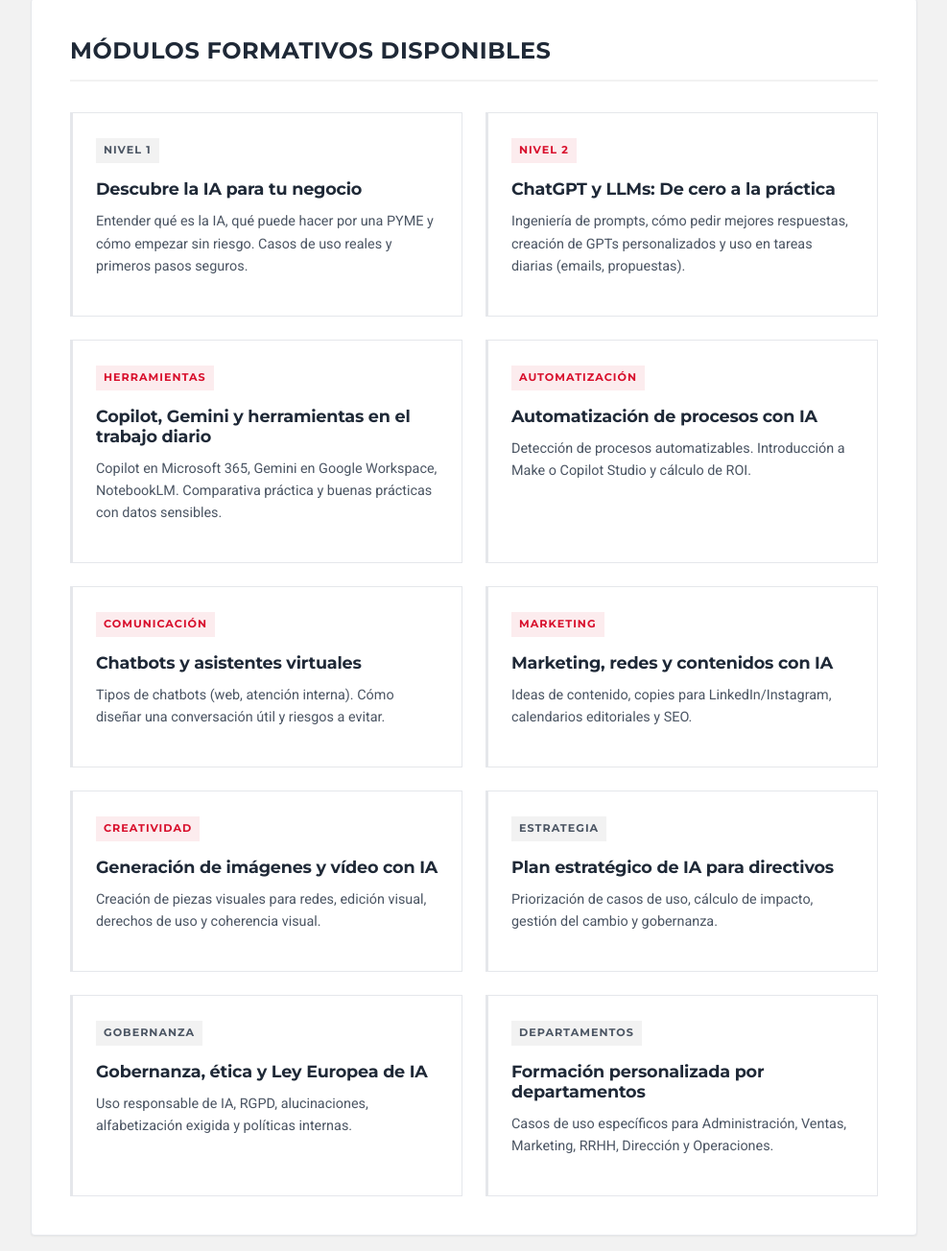
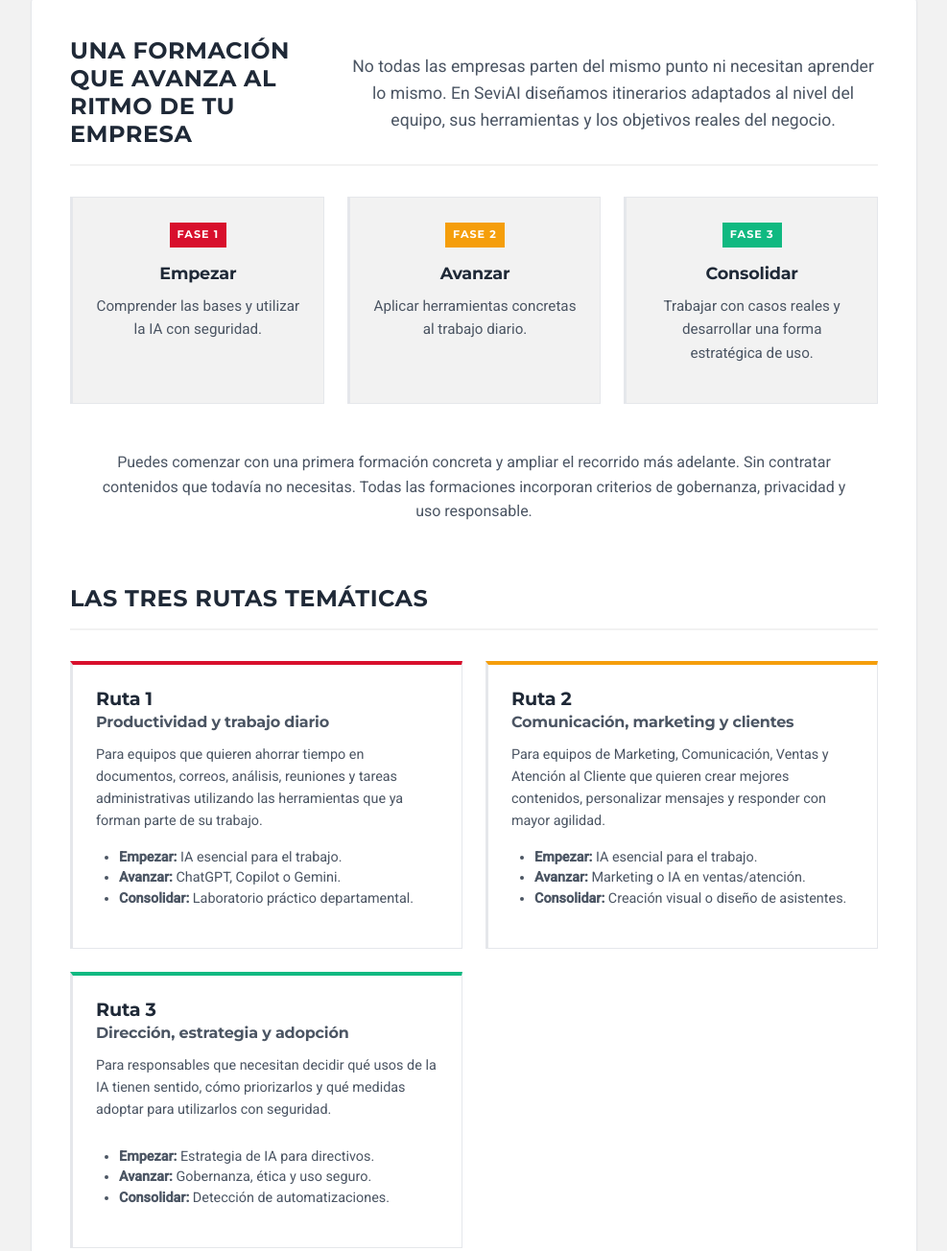
Before and after one commit to RocioCanoFernandez/formacionesPymes, a plain HTML site: page index.html in a window 1280 px wide. Shown: the part 1222-2526 px from the top of the page at 96% size, without its empty margins (276-1263 px from the left). Drawn offline with Linux system fonts and the light colour scheme.

Commit message:
Add files via upload

```diff
--- a/index.html
+++ b/index.html
@@ -74,62 +74,92 @@
         </div>
       </section>
 
-      <!-- Módulos Formativos Estándar -->
-      <section class="section">
+      <!-- Sistema de Rutas -->
+      <section class="section" id="rutas">
         <div class="section-header">
-          <h2 class="section-title">Módulos Formativos Disponibles</h2>
+          <h2 class="section-title">Una formación que avanza al ritmo de tu empresa</h2>
+          <p style="text-align:center; max-width:800px; margin:1rem auto; color:var(--text-muted); font-size:1.1rem; line-height:1.6;">No todas las empresas parten del mismo punto ni necesitan aprender lo mismo. En SeviAI diseñamos itinerarios adaptados al nivel del equipo, sus herramientas y los objetivos reales del negocio.</p>
         </div>
 
-        <div class="grid-2">
-          <div class="card">
-            <div class="card-badge badge-saber">Nivel 1</div>
-            <h3 class="card-title">Descubre la IA para tu negocio</h3>
-            <p class="card-desc">Entender qué es la IA, qué puede hacer por una PYME y cómo empezar sin riesgo. Casos de uso reales y primeros pasos seguros.</p>
+        <div style="display:grid; grid-template-columns: repeat(auto-fit, minmax(250px, 1fr)); gap: 1.5rem; margin-bottom: 3rem;">
+          <div class="card" style="background:var(--bg-color); text-align:center;">
+            <div class="card-badge" style="background:var(--primary); color:white;">Fase 1</div>
+            <h3 class="card-title">Empezar</h3>
+            <p class="card-desc" style="font-size:0.95rem;">Comprender las bases y utilizar la IA con seguridad.</p>
           </div>
-          <div class="card">
-            <div class="card-badge badge-hacer">Nivel 2</div>
-            <h3 class="card-title">ChatGPT y LLMs: De cero a la práctica</h3>
-            <p class="card-desc">Ingeniería de prompts, cómo pedir mejores respuestas, creación de GPTs personalizados y uso en tareas diarias (emails, propuestas).</p>
+          <div class="card" style="background:var(--bg-color); text-align:center;">
+            <div class="card-badge" style="background:#f59e0b; color:white;">Fase 2</div>
+            <h3 class="card-title">Avanzar</h3>
+            <p class="card-desc" style="font-size:0.95rem;">Aplicar herramientas concretas al trabajo diario.</p>
           </div>
-          <div class="card">
-            <div class="card-badge badge-hacer">Herramientas</div>
-            <h3 class="card-title">Copilot, Gemini y herramientas en el trabajo diario</h3>
-            <p class="card-desc">Copilot en Microsoft 365, Gemini en Google Workspace, NotebookLM. Comparativa práctica y buenas prácticas con datos sensibles.</p>
+          <div class="card" style="background:var(--bg-color); text-align:center;">
+            <div class="card-badge" style="background:#10b981; color:white;">Fase 3</div>
+            <h3 class="card-title">Consolidar</h3>
+            <p class="card-desc" style="font-size:0.95rem;">Trabajar con casos reales y desarrollar una forma estratégica de uso.</p>
           </div>
-          <div class="card">
-            <div class="card-badge badge-hacer">Automatización</div>
-            <h3 class="card-title">Automatización de procesos con IA</h3>
-            <p class="card-desc">Detección de procesos automatizables. Introducción a Make o Copilot Studio y cálculo de ROI.</p>
+        </div>
+        <p style="text-align:center; max-width:800px; margin:0 auto 4rem auto; color:var(--text-muted); font-size:1rem; line-height:1.6;">Puedes comenzar con una primera formación concreta y ampliar el recorrido más adelante. Sin contratar contenidos que todavía no necesitas. Todas las formaciones incorporan criterios de gobernanza, privacidad y uso responsable.</p>
+
+        <div class="section-header">
+          <h2 class="section-title">Las Tres Rutas Temáticas</h2>
+        </div>
+
+        <div style="display:grid; grid-template-columns: repeat(auto-fit, minmax(300px, 1fr)); gap: 1.5rem;">
+          <!-- Ruta 1 -->
+          <div class="card" style="border-top: 4px solid var(--primary);">
+            <h3 class="card-title" style="font-size:1.2rem;">Ruta 1<br><span style="font-size:1rem; color:var(--text-muted);">Productividad y trabajo diario</span></h3>
+            <p class="card-desc" style="margin-bottom:1rem; min-height:80px;">Para equipos que quieren ahorrar tiempo en documentos, correos, análisis, reuniones y tareas administrativas utilizando las herramientas que ya forman parte de su trabajo.</p>
+            <ul style="color:var(--text-muted); font-size:0.9rem; padding-left:1.5rem; margin-bottom:1rem; line-height:1.5;">
+              <li><strong>Empezar:</strong> IA esencial para el trabajo.</li>
+              <li><strong>Avanzar:</strong> ChatGPT, Copilot o Gemini.</li>
+              <li><strong>Consolidar:</strong> Laboratorio práctico departamental.</li>
+            </ul>
           </div>
-          <div class="card">
-            <div class="card-badge badge-hacer">Comunicación</div>
-            <h3 class="card-title">Chatbots y asistentes virtuales</h3>
-            <p class="card-desc">Tipos de chatbots (web, atención interna). Cómo diseñar una conversación útil y riesgos a evitar.</p>
+          <!-- Ruta 2 -->
+          <div class="card" style="border-top: 4px solid #f59e0b;">
+            <h3 class="card-title" style="font-size:1.2rem;">Ruta 2<br><span style="font-size:1rem; color:var(--text-muted);">Comunicación, marketing y clientes</span></h3>
+            <p class="card-desc" style="margin-bottom:1rem; min-height:80px;">Para equipos de Marketing, Comunicación, Ventas y Atención al Cliente que quieren crear mejores contenidos, personalizar mensajes y responder con mayor agilidad.</p>
+            <ul style="color:var(--text-muted); font-size:0.9rem; padding-left:1.5rem; margin-bottom:1rem; line-height:1.5;">
+              <li><strong>Empezar:</strong> IA esencial para el trabajo.</li>
+              <li><strong>Avanzar:</strong> Marketing o IA en ventas/atención.</li>
+              <li><strong>Consolidar:</strong> Creación visual o diseño de asistentes.</li>
+            </ul>
           </div>
-          <div class="card">
-            <div class="card-badge badge-hacer">Marketing</div>
-            <h3 class="card-title">Marketing, redes y contenidos con IA</h3>
-            <p class="card-desc">Ideas de contenido, copies para LinkedIn/Instagram, calendarios editoriales y SEO.</p>
+          <!-- Ruta 3 -->
+          <div class="card" style="border-top: 4px solid #10b981;">
+            <h3 class="card-title" style="font-size:1.2rem;">Ruta 3<br><span style="font-size:1rem; color:var(--text-muted);">Dirección, estrategia y adopción</span></h3>
+            <p class="card-desc" style="margin-bottom:1rem; min-height:80px;">Para responsables que necesitan decidir qué usos de la IA tienen sentido, cómo priorizarlos y qué medidas adoptar para utilizarlos con seguridad.</p>
+            <ul style="color:var(--text-muted); font-size:0.9rem; padding-left:1.5rem; margin-bottom:1rem; line-height:1.5;">
+              <li><strong>Empezar:</strong> Estrategia de IA para directivos.</li>
+              <li><strong>Avanzar:</strong> Gobernanza, ética y uso seguro.</li>
+              <li><strong>Consolidar:</strong> Detección de automatizaciones.</li>
+            </ul>
           </div>
-          <div class="card">
-            <div class="card-badge badge-hacer">Creatividad</div>
-            <h3 class="card-title">Generación de imágenes y vídeo con IA</h3>
-            <p class="card-desc">Creación de piezas visuales para redes, edición visual, derechos de uso y coherencia visual.</p>
+        </div>
+      </section>
+
+      <!-- Formación, Consultoría e Implementación -->
+      <section class="section" style="background:var(--bg-color); border-radius:var(--radius-md); padding: 3rem 2rem;">
+        <div class="section-header">
+          <h2 class="section-title">No todo se resuelve con una formación</h2>
+          <p style="text-align:center; max-width:800px; margin:1rem auto; color:var(--text-muted); font-size:1.1rem; line-height:1.6;">Durante el diagnóstico distinguimos qué tipo de ayuda necesita realmente la organización.</p>
+        </div>
+
+        <div style="display:grid; grid-template-columns: repeat(auto-fit, minmax(280px, 1fr)); gap: 1.5rem;">
+          <div class="card" style="background:white; border-left: 4px solid var(--text-main);">
+            <h3 class="card-title">Formación</h3>
+            <p style="font-weight:600; margin-bottom:1rem; color:var(--text-muted); font-size:0.95rem;">Enseñamos al equipo a utilizar la IA</p>
+            <p class="card-desc">Tu equipo aprende a utilizar la IA en su trabajo diario con ejemplos prácticos, buenas prácticas y criterios de uso seguro.</p>
           </div>
-          <div class="card">
-            <div class="card-badge badge-saber">Estrategia</div>
-            <h3 class="card-title">Plan estratégico de IA para directivos</h3>
-            <p class="card-desc">Priorización de casos de uso, cálculo de impacto, gestión del cambio y gobernanza.</p>
+          <div class="card" style="background:white; border-left: 4px solid var(--primary);">
+            <h3 class="card-title">Consultoría</h3>
+            <p style="font-weight:600; margin-bottom:1rem; color:var(--text-muted); font-size:0.95rem;">Analizamos qué conviene hacer</p>
+            <p class="card-desc">Analizamos tus necesidades, procesos y herramientas para definir qué merece la pena hacer, en qué orden y con qué objetivos.</p>
           </div>
-          <div class="card">
-            <div class="card-badge badge-ser">Gobernanza</div>
-            <h3 class="card-title">Gobernanza, ética y Ley Europea de IA</h3>
-            <p class="card-desc">Uso responsable de IA, RGPD, alucinaciones, alfabetización exigida y políticas internas.</p>
-          </div>
-          <div class="card">
-            <div class="card-badge badge-ser">Departamentos</div>
-            <h3 class="card-title">Formación personalizada por departamentos</h3>
-            <p class="card-desc">Casos de uso específicos para Administración, Ventas, Marketing, RRHH, Dirección y Operaciones.</p>
+          <div class="card" style="background:white; border-left: 4px solid #3b82f6;">
+            <h3 class="card-title">Implementación</h3>
+            <p style="font-weight:600; margin-bottom:1rem; color:var(--text-muted); font-size:0.95rem;">Construimos la solución</p>
+            <p class="card-desc">Diseñamos, configuramos e integramos la solución técnica cuando la empresa necesita que el sistema quede realmente implantado.</p>
           </div>
         </div>
       </section>
```
